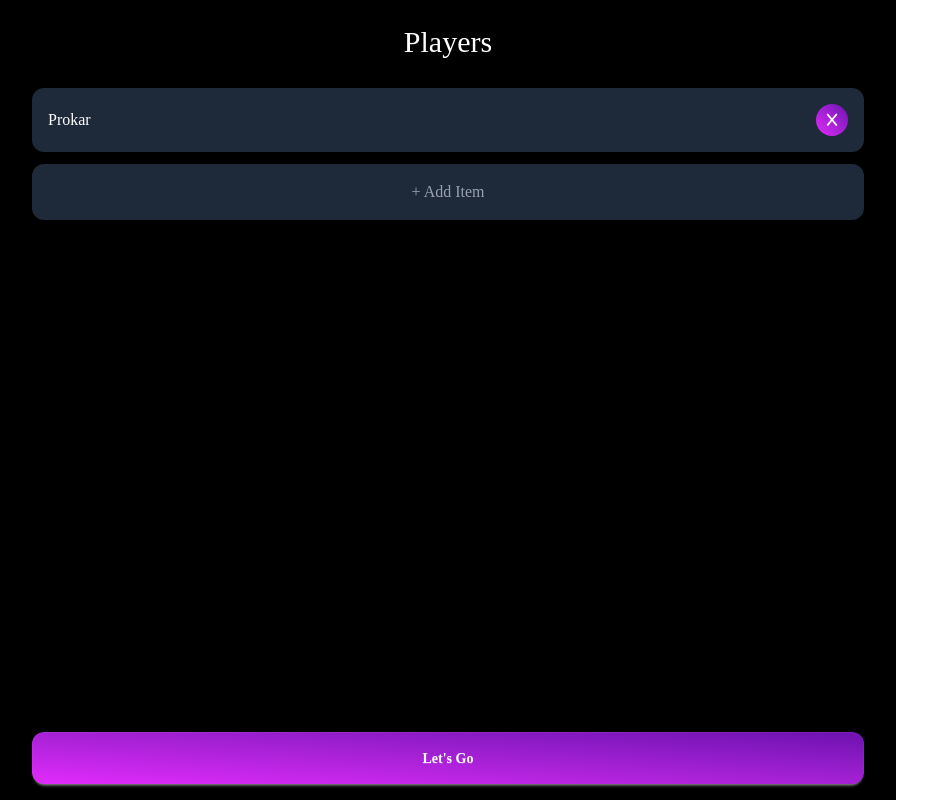
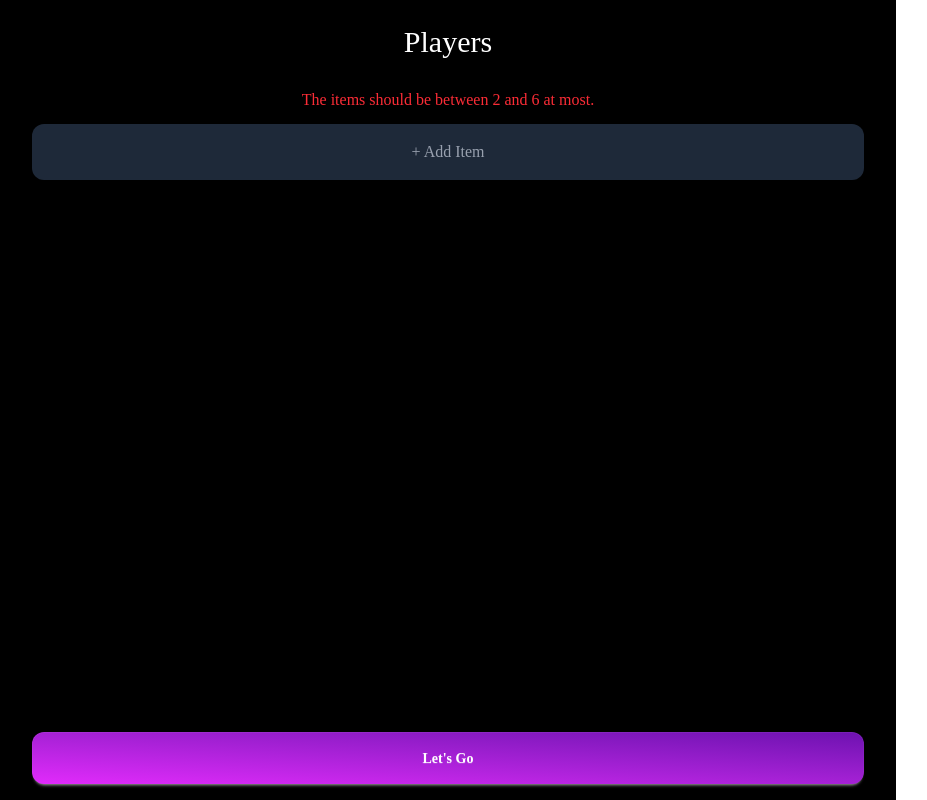
Before and after one commit to KirolsGeorge/PickForMe, a React (Vite) app: page / in a window 1280 px wide. Both pictures are taken after a click on the button 832 px from the left and 120 px from the top of the page. Shown: the whole page, without its empty margins (0-927 px from the left). Built offline with nearby package versions, Linux system fonts and the light colour scheme.

Commit message:
Refactor Items component to conditionally render items based on length; improve scroll behavior

```diff
--- a/src/Componants/Items.tsx
+++ b/src/Componants/Items.tsx
@@ -12,8 +12,9 @@ export default function Items() {
   };
 
   return (
-    <div className="flex flex-col gap-3 w-full">
-      {items.map((item, index) => (
+    <div className="flex flex-col gap-3 w-full overflow-scroll">
+      {items.length >= 2 && items.length <= 6 ? (
+        items.map((item, index) => (
           <div
             key={index}
             className="flex items-center justify-between bg-gray-800 w-full p-4 rounded-xl gap-2"
@@ -36,7 +37,20 @@ export default function Items() {
               <i className="fa-solid fa-x fa-sm"></i>
             </button>
           </div>
-      ))}
+        ))
+      ) : (
+        <p className="text-center text-red-500">
+          The items should be between 2 and 6 at most.
+          {items.length > 6 && (
+            <button
+              className="mt-2 rounded-full size-8 border-none flex items-center justify-center bg-linear-to-tr from-fuchsia-500 to-purple-800 text-white"
+              onClick={() => setItems(items.slice(0, 6))}
+            >
+              <i className="fa-solid fa-arrow-left fa-sm"></i>
+            </button>
+          )}
+        </p>
+      )}
 
       <button
         className="border-none flex items-center justify-center bg-gray-800 w-full h-14 p-4 rounded-xl text-gray-400 hover:text-white transition"
```
Lines whose indentation alone changed are shown as unchanged.
